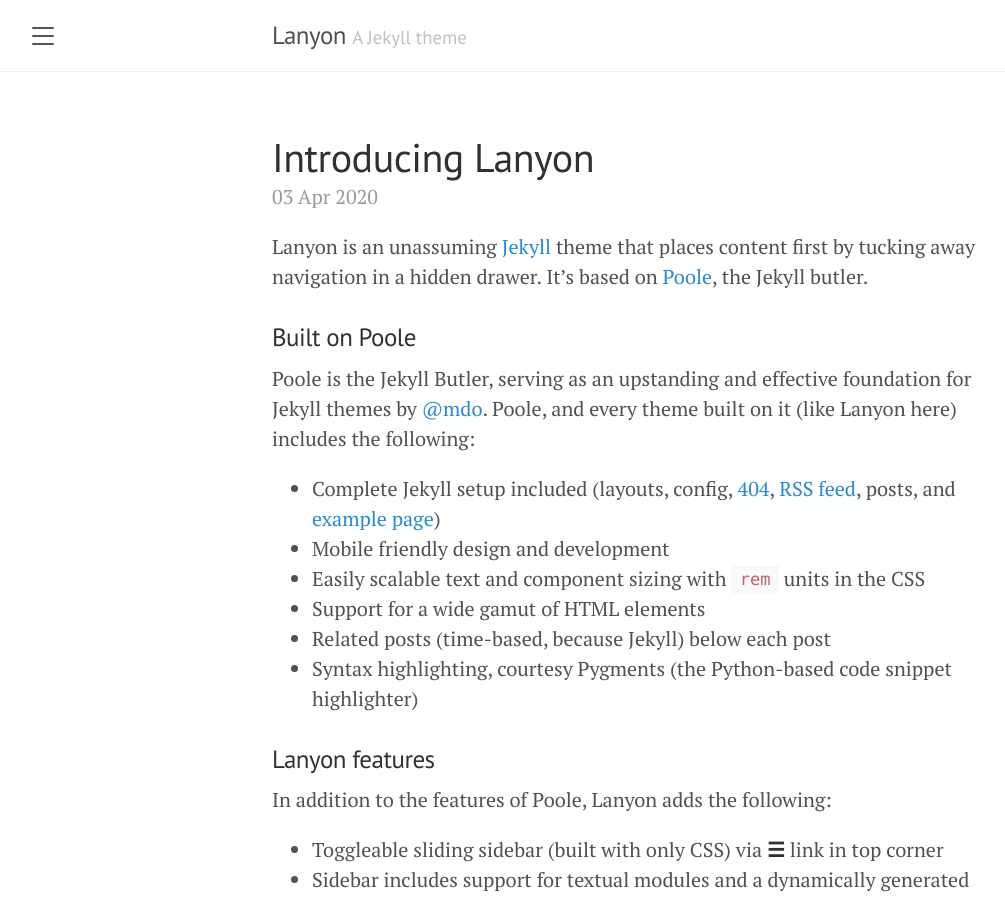
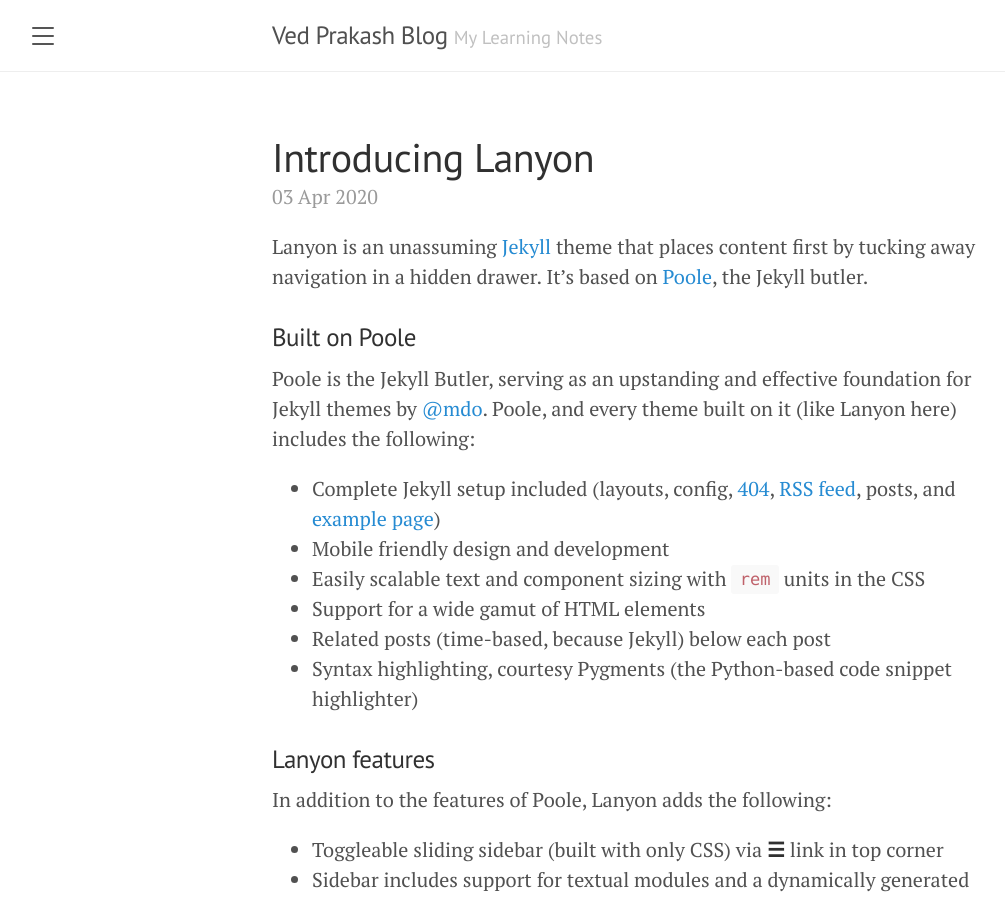
Before and after one commit to Ved-Prakash-Singh/Ved-Prakash-Singh.github.io, a Jekyll site: the page built from index.html, in a window 1280 px wide and 900 px high. Shown: the whole window, without its empty margins (8-1013 px from the left). Built offline with Jekyll 4.4.1, drawn with Linux system fonts in a browser that asks for light colours; the list of posts is cut into pages by our own code.

Commit message:
Update _config.yml

```diff
--- a/_config.yml
+++ b/_config.yml
@@ -1,7 +1,7 @@
 # Setup
-title:               Lanyon
-tagline:             'A Jekyll theme'
-description:         'A reserved <a href="https://jekyllrb.com" target="_blank">Jekyll</a> theme that places the utmost gravity on content with a hidden drawer. Made by <a href="https://twitter.com/mdo" target="_blank">@mdo</a>.'
+title:               Ved Prakash Blog
+tagline:             'My Learning Notes'
+description:         'Hi, this is Ved Prakash. I’m documenting my learning notes in this blog. Besides, I’m working as a modeler in a model development team in an organization.'
 url:                 http://lanyon.getpoole.com
 baseurl:             ''
 paginate:            5
```
